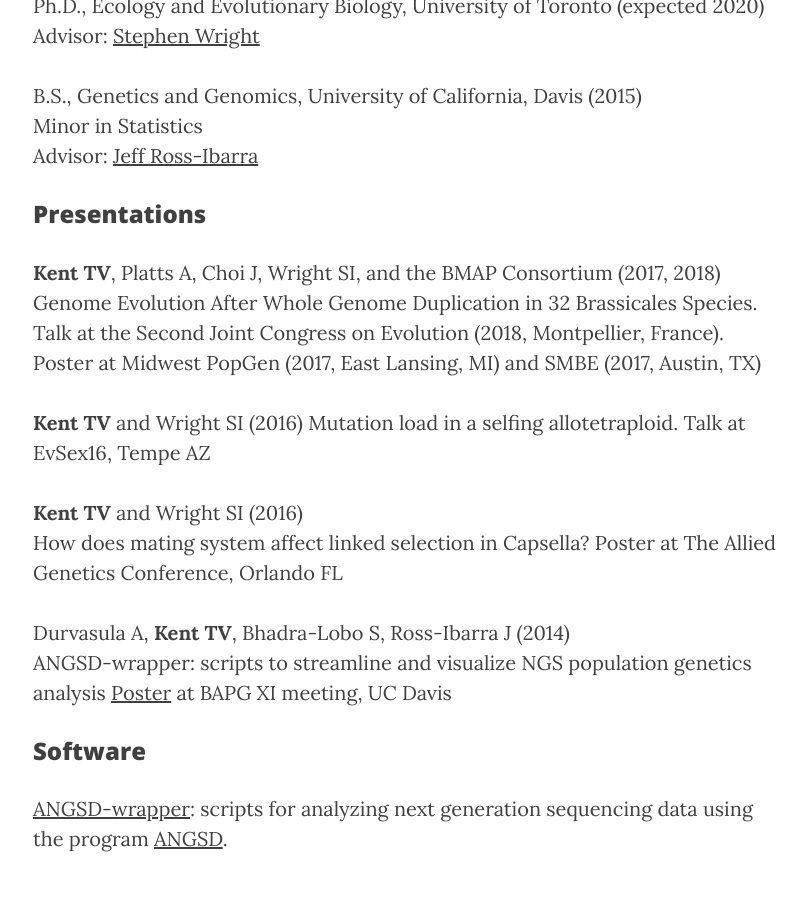
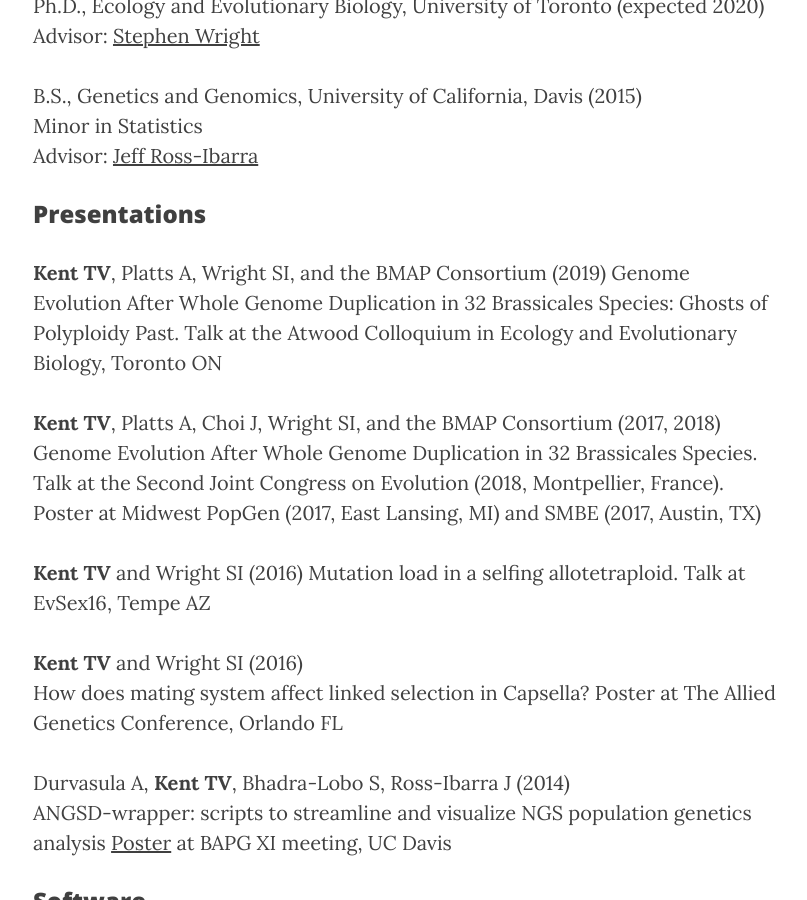
Before and after one commit to tvkent/tvkent.github.io, a Jekyll site: the page built from 2_CV.md, in a window 1280 px wide and 900 px high, scrolled down 648 px. Shown: the whole window, without its empty margins (232-1039 px from the left). Built offline with Jekyll 4.4.1, drawn with Linux system fonts in a browser that asks for light colours; nearby versions of some CDN libraries.

Commit message:
atwood cv page

```diff
--- a/2_CV.md
+++ b/2_CV.md
@@ -19,6 +19,9 @@ Advisor: [Jeff Ross-Ibarra](https://rilab.og)
 
 ### Presentations
 
+__Kent TV__, Platts A, Wright SI, and the BMAP Consortium (2019)
+Genome Evolution After Whole Genome Duplication in 32 Brassicales Species: Ghosts of Polyploidy Past. Talk at the Atwood Colloquium in Ecology and Evolutionary Biology, Toronto ON
+
 __Kent TV__, Platts A, Choi J, Wright SI, and the BMAP Consortium (2017, 2018)
 Genome Evolution After Whole Genome Duplication in 32 Brassicales Species. Talk at the Second Joint Congress on Evolution (2018, Montpellier, France). Poster at Midwest PopGen (2017, East Lansing, MI) and SMBE (2017, Austin, TX)
 
```
